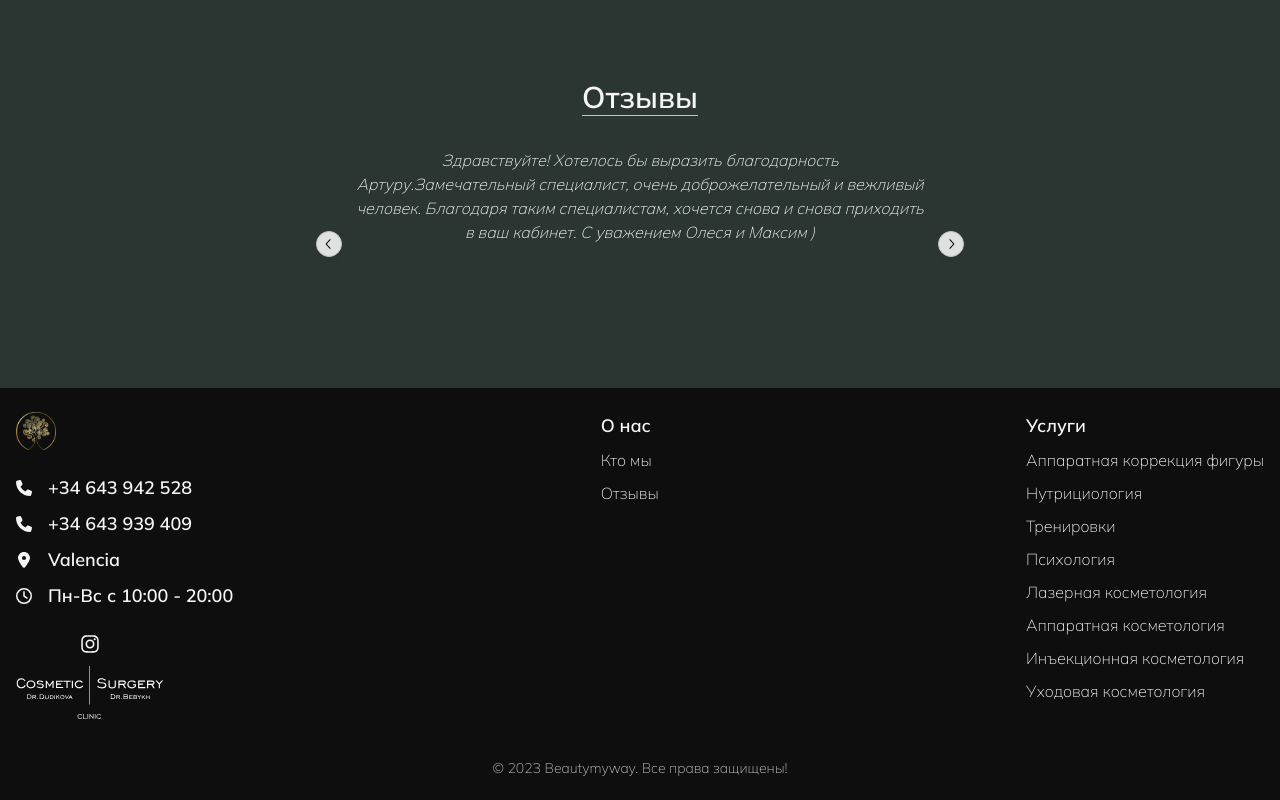
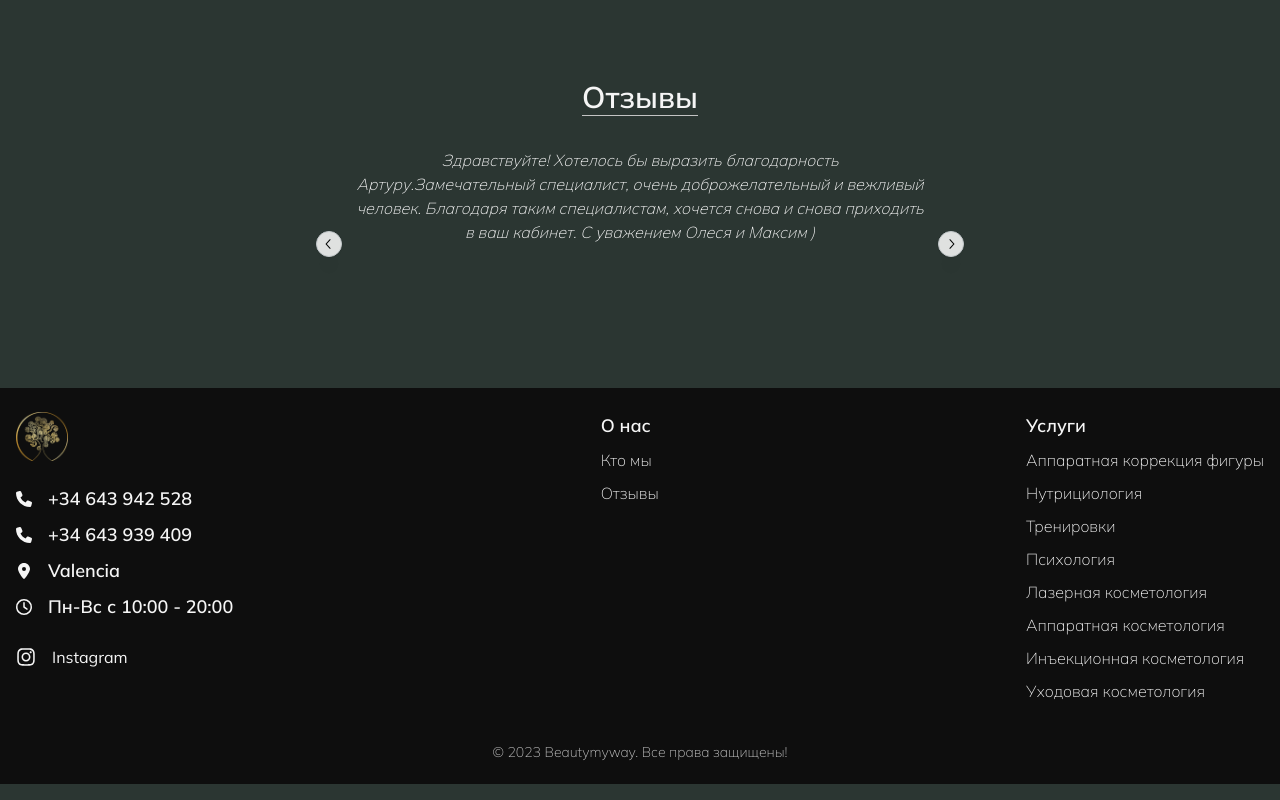
Before and after one commit to KirillUnited/beautymyway-app, a Next.js app: page / in a window 1280 px wide. Shown: the part 4472-5272 px from the top of the page. Built offline with nearby package versions, Linux system fonts and the light colour scheme.

Commit message:
Update Footer.tsx

```diff
--- a/src/components/Footer/Footer.tsx
+++ b/src/components/Footer/Footer.tsx
@@ -29,10 +29,10 @@ export default function Footer() {
                     <Link href={'/'} className={`logo`}>
                         <Image
                             src={`/images/logo-color.png`}
-                            width={140}
-                            height={32}
+                            width={52}
+                            height={52}
                             alt='Артур Сугако теперь и в Барселоне!'
-                            className='max-w-[40px]'
+                            className='max-w-[52px]'
                         />
                     </Link>
                     <Contacts className='flex flex-col items-center md:items-start gap-2 text-center' tel={CONTACTS.tel} address={CONTACTS.adress} time={CONTACTS.time} />
@@ -40,16 +40,10 @@ export default function Footer() {
                         <div className="socials flex justify-center items-center gap-4">
                             {
                                 Object.values(CONTACTS.socials).map((item)=>{
-                                    return <a href={item} key={item} target='_blank'><FontAwesomeIcon icon={faInstagram} className='w-5 h-5' /></a>
+                                    return <a href={item} key={item} target='_blank' className={`flex gap-4 items-center`}><FontAwesomeIcon icon={faInstagram} className='w-5 h-5' />Instagram</a>
                                 })
                             }
                         </div>
-                        <Image
-                            src={`/images/logo-clinic.svg`}
-                            width={148}
-                            height={53}
-                            alt='Артур Сугако теперь и в Барселоне!'
-                        />
                     </div>
                 </div>
                 <ul className="flex flex-col font-light leading-normal gap-2 text-center md:text-left">
```
